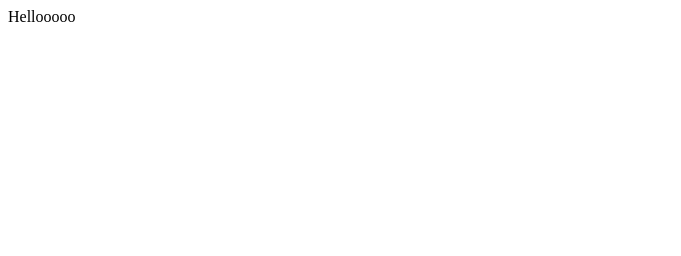
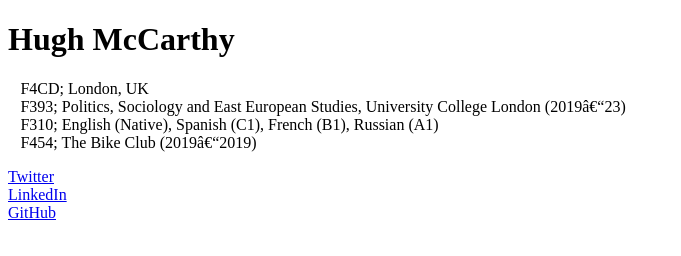
Before and after one commit to hgmcc/hgmcc.github.io, a plain HTML site: page index.html in a window 1280 px wide. Shown: the whole page, without its empty margins (0-681 px from the left). Drawn offline with Linux system fonts and the light colour scheme.

Commit message:
Update index.html

```diff
--- a/index.html
+++ b/index.html
@@ -1,10 +1,24 @@
 <!DOCTYPE html>
 <html>
 	<head>
-		<title>hughmcc.com</title>
+		<meta charset=“UTF-8”>
+		<title>Hugh McCarthy</title>
 	</head>
 	<body>
-		Hellooooo
+		<h1>
+			Hugh McCarthy
+		</h1>
+		<p>
+			&#1F4CD; London, UK<br />
+			&#1F393; Politics, Sociology and East European Studies, University College London (2019–23)<br />
+			&#1F310; English (Native), Spanish (C1), French (B1), Russian (A1)<br />
+			&#1F454; The Bike Club (2019–2019)<br />
+		</p>
+		<p>
+			<a href="url">Twitter</a><br />
+			<a href="url">LinkedIn</a><br />
+			<a href="url">GitHub</a><br />
+		</p>
 	</body>
 
 </html>
```
